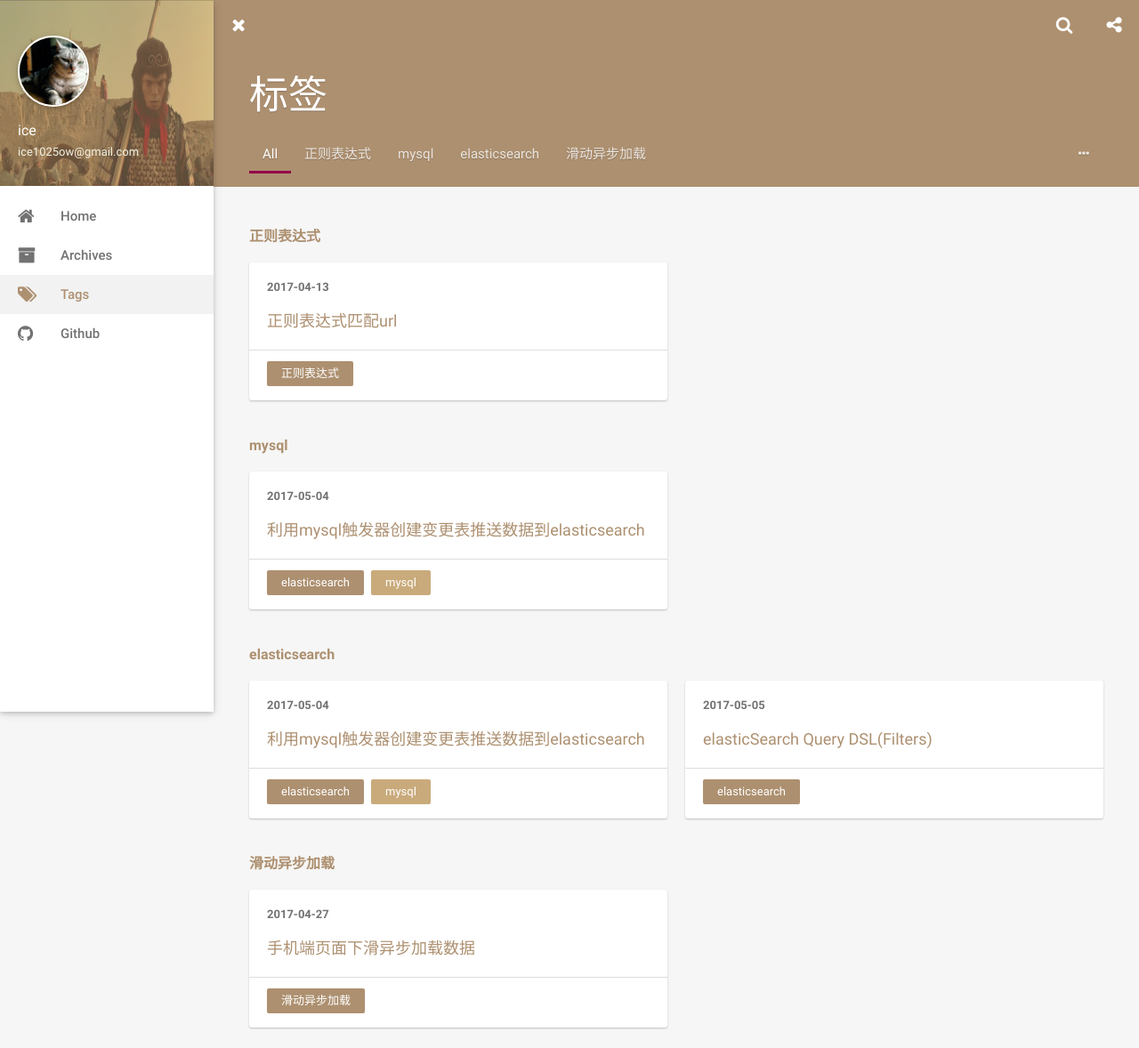
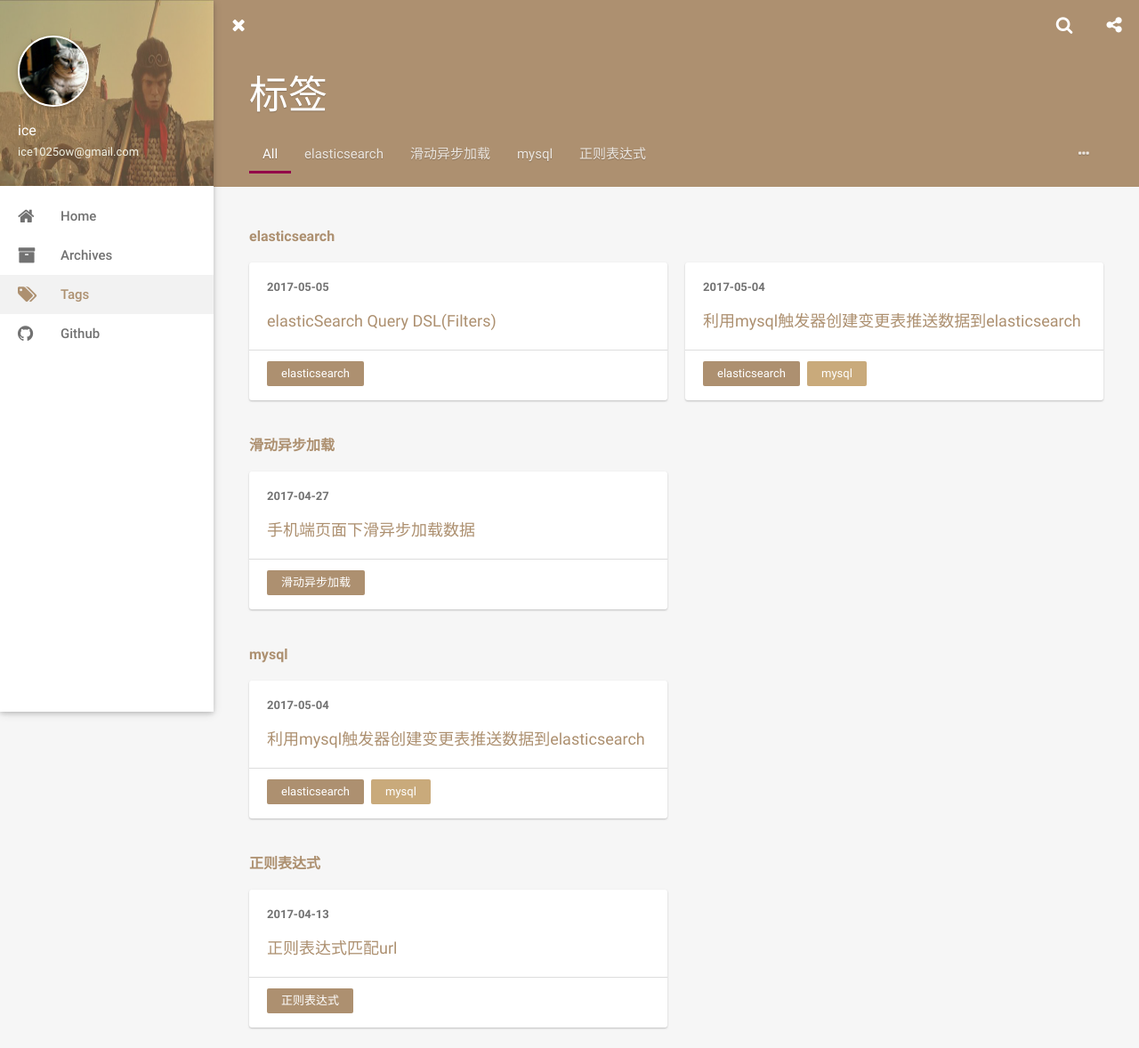
Before and after one commit to ice1025/ice1025.github.io, a plain HTML site: page tags/index.html in a window 1280 px wide. Shown: the top 1178 px of the page at 89% size. Drawn offline with Linux system fonts and the light colour scheme.

Commit message:
Site updated: 2017-05-17 14:56:01

```diff
--- a/tags/index.html
+++ b/tags/index.html
@@ -134,19 +134,19 @@
              active">All</a>
 
 
-            <a href="/tags/正则表达式/" style="-webkit-order:0;order:0" class="tags-list-item waves-effect waves-button waves-light">正则表达式</a>
+            <a href="/tags/elasticsearch/" style="-webkit-order:0;order:0" class="tags-list-item waves-effect waves-button waves-light">elasticsearch</a>
 
 
 
-            <a href="/tags/mysql/" style="-webkit-order:1;order:1" class="tags-list-item waves-effect waves-button waves-light">mysql</a>
+            <a href="/tags/滑动异步加载/" style="-webkit-order:1;order:1" class="tags-list-item waves-effect waves-button waves-light">滑动异步加载</a>
 
 
 
-            <a href="/tags/elasticsearch/" style="-webkit-order:2;order:2" class="tags-list-item waves-effect waves-button waves-light">elasticsearch</a>
+            <a href="/tags/mysql/" style="-webkit-order:2;order:2" class="tags-list-item waves-effect waves-button waves-light">mysql</a>
 
 
 
-            <a href="/tags/滑动异步加载/" style="-webkit-order:3;order:3" class="tags-list-item waves-effect waves-button waves-light">滑动异步加载</a>
+            <a href="/tags/正则表达式/" style="-webkit-order:3;order:3" class="tags-list-item waves-effect waves-button waves-light">正则表达式</a>
 
 
     </nav>
@@ -163,7 +163,7 @@
 <div class="container body-wrap fade">
 
 
-            <h3 class="archive-separator" id="tag-正则表达式">正则表达式</h3>
+            <h3 class="archive-separator" id="tag-elasticsearch">elasticsearch</h3>
 
             <div class="waterfall">
 
@@ -171,7 +171,7 @@
                 <div class="waterfall-item">
   <article class="article-card archive-article">
     <div class="post-meta">
-      <time class="post-time" title="2017-04-13 18:16:31" datetime="2017-04-13T10:16:31.934Z"  itemprop="datePublished">2017-04-13</time>
+      <time class="post-time" title="2017-05-05 16:53:53" datetime="2017-05-05T08:53:53.303Z"  itemprop="datePublished">2017-05-05</time>
 
 
 
@@ -182,7 +182,7 @@
 
 
     <h3 class="post-title" itemprop="name">
-      <a class="post-title-link" href="/2017/04/13/zhengze/">正则表达式匹配url</a>
+      <a class="post-title-link" href="/2017/05/05/elasticsearch_queryDSL/">elasticSearch  Query DSL(Filters)</a>
     </h3>
 
 
@@ -191,7 +191,78 @@
 
     <div class="post-footer">
 
-	<ul class="article-tag-list"><li class="article-tag-list-item"><a class="article-tag-list-link" href="/tags/正则表达式/">正则表达式</a></li></ul>
+	<ul class="article-tag-list"><li class="article-tag-list-item"><a class="article-tag-list-link" href="/tags/elasticsearch/">elasticsearch</a></li></ul>
+
+    </div>
+
+  </article>
+</div>
+
+
+
+                <div class="waterfall-item">
+  <article class="article-card archive-article">
+    <div class="post-meta">
+      <time class="post-time" title="2017-05-04 11:23:26" datetime="2017-05-04T03:23:26.174Z"  itemprop="datePublished">2017-05-04</time>
+
+
+
+
+    </div>
+
+
+
+
+    <h3 class="post-title" itemprop="name">
+      <a class="post-title-link" href="/2017/05/04/mysql_elsticsearch/">利用mysql触发器创建变更表推送数据到elasticsearch</a>
+    </h3>
+
+
+
+
+
+    <div class="post-footer">
+
+	<ul class="article-tag-list"><li class="article-tag-list-item"><a class="article-tag-list-link" href="/tags/elasticsearch/">elasticsearch</a></li><li class="article-tag-list-item"><a class="article-tag-list-link" href="/tags/mysql/">mysql</a></li></ul>
+
+    </div>
+
+  </article>
+</div>
+
+
+            </div>
+
+
+            <h3 class="archive-separator" id="tag-滑动异步加载">滑动异步加载</h3>
+
+            <div class="waterfall">
+
+
+                <div class="waterfall-item">
+  <article class="article-card archive-article">
+    <div class="post-meta">
+      <time class="post-time" title="2017-04-27 10:27:32" datetime="2017-04-27T02:27:32.310Z"  itemprop="datePublished">2017-04-27</time>
+
+
+
+
+    </div>
+
+
+
+
+    <h3 class="post-title" itemprop="name">
+      <a class="post-title-link" href="/2017/04/27/slideLoading/">手机端页面下滑异步加载数据</a>
+    </h3>
+
+
+
+
+
+    <div class="post-footer">
+
+	<ul class="article-tag-list"><li class="article-tag-list-item"><a class="article-tag-list-link" href="/tags/滑动异步加载/">滑动异步加载</a></li></ul>
 
     </div>
 
@@ -241,7 +312,7 @@
             </div>
 
 
-            <h3 class="archive-separator" id="tag-elasticsearch">elasticsearch</h3>
+            <h3 class="archive-separator" id="tag-正则表达式">正则表达式</h3>
 
             <div class="waterfall">
 
@@ -249,7 +320,7 @@
                 <div class="waterfall-item">
   <article class="article-card archive-article">
     <div class="post-meta">
-      <time class="post-time" title="2017-05-04 11:23:26" datetime="2017-05-04T03:23:26.174Z"  itemprop="datePublished">2017-05-04</time>
+      <time class="post-time" title="2017-04-13 18:16:31" datetime="2017-04-13T10:16:31.934Z"  itemprop="datePublished">2017-04-13</time>
 
 
 
@@ -260,7 +331,7 @@
 
 
     <h3 class="post-title" itemprop="name">
-      <a class="post-title-link" href="/2017/05/04/mysql_elsticsearch/">利用mysql触发器创建变更表推送数据到elasticsearch</a>
+      <a class="post-title-link" href="/2017/04/13/zhengze/">正则表达式匹配url</a>
     </h3>
 
 
@@ -269,78 +340,7 @@
 
     <div class="post-footer">
 
-	<ul class="article-tag-list"><li class="article-tag-list-item"><a class="article-tag-list-link" href="/tags/elasticsearch/">elasticsearch</a></li><li class="article-tag-list-item"><a class="article-tag-list-link" href="/tags/mysql/">mysql</a></li></ul>
-
-    </div>
-
-  </article>
-</div>
-
-
-
-                <div class="waterfall-item">
-  <article class="article-card archive-article">
-    <div class="post-meta">
-      <time class="post-time" title="2017-05-05 16:53:53" datetime="2017-05-05T08:53:53.303Z"  itemprop="datePublished">2017-05-05</time>
-
-
-
-
-    </div>
-
-
-
-
-    <h3 class="post-title" itemprop="name">
-      <a class="post-title-link" href="/2017/05/05/elasticsearch_queryDSL/">elasticSearch  Query DSL(Filters)</a>
-    </h3>
-
-
-
-
-
-    <div class="post-footer">
-
-	<ul class="article-tag-list"><li class="article-tag-list-item"><a class="article-tag-list-link" href="/tags/elasticsearch/">elasticsearch</a></li></ul>
-
-    </div>
-
-  </article>
-</div>
-
-
-            </div>
-
-
-            <h3 class="archive-separator" id="tag-滑动异步加载">滑动异步加载</h3>
-
-            <div class="waterfall">
-
-
-                <div class="waterfall-item">
-  <article class="article-card archive-article">
-    <div class="post-meta">
-      <time class="post-time" title="2017-04-27 10:27:32" datetime="2017-04-27T02:27:32.310Z"  itemprop="datePublished">2017-04-27</time>
-
-
-
-
-    </div>
-
-
-
-
-    <h3 class="post-title" itemprop="name">
-      <a class="post-title-link" href="/2017/04/27/slideLoading/">手机端页面下滑异步加载数据</a>
-    </h3>
-
-
-
-
-
-    <div class="post-footer">
-
-	<ul class="article-tag-list"><li class="article-tag-list-item"><a class="article-tag-list-link" href="/tags/滑动异步加载/">滑动异步加载</a></li></ul>
+	<ul class="article-tag-list"><li class="article-tag-list-item"><a class="article-tag-list-link" href="/tags/正则表达式/">正则表达式</a></li></ul>
 
     </div>
 
```
Also changed, not shown: 2017/04/13/zhengze/index.html (+1 -1 lines), 2017/05/04/mysql_elsticsearch/index.html (+3 -3 lines), atom.xml (+5 -5 lines), content.json (+1 -1 lines), tags/elasticsearch/index.html (+4 -4 lines), tags/mysql/index.html (+6 -6 lines), tags/正则表达式/index.html (+8 -8 lines), tags/滑动异步加载/index.html (+8 -8 lines).
